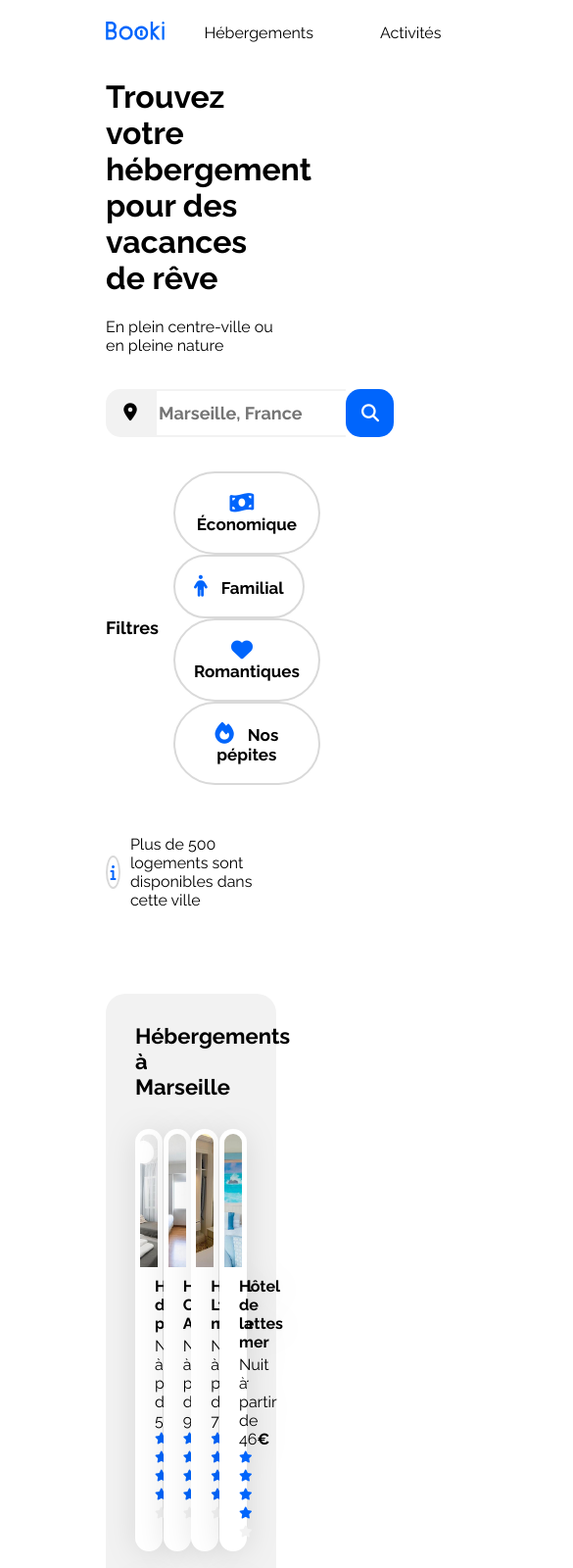
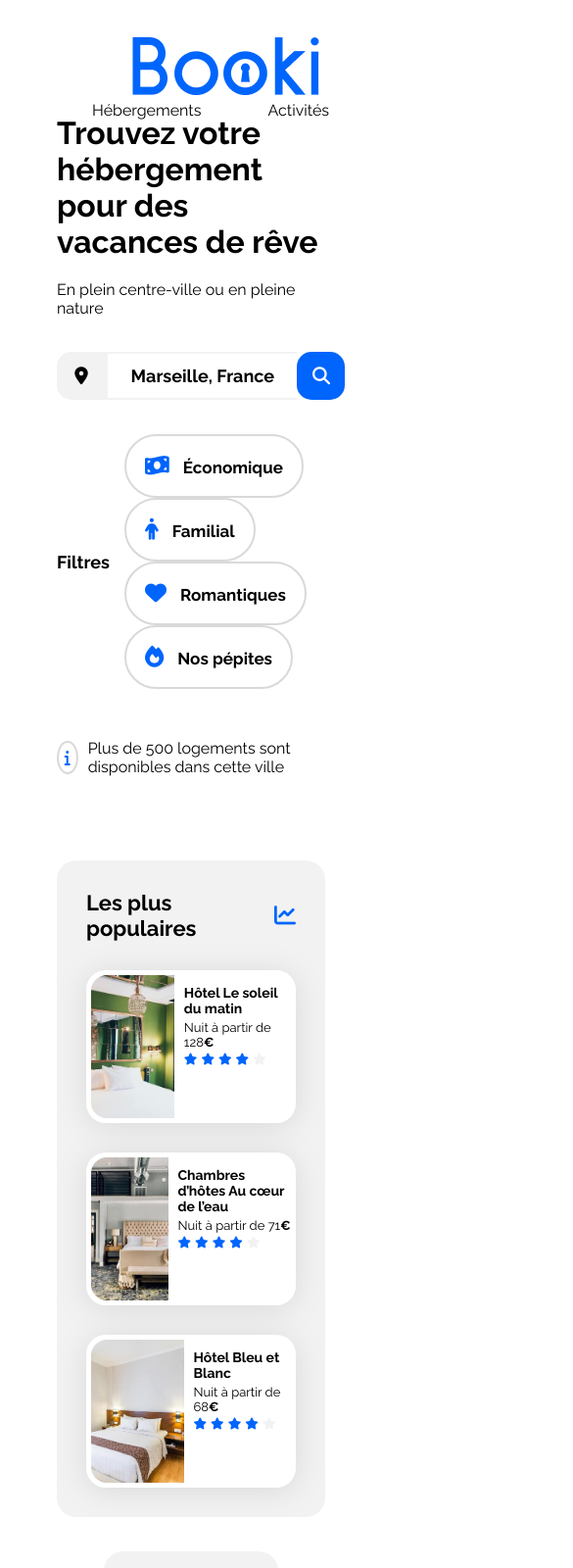
Before and after one commit to Thoamskrg1384/Booki, a plain HTML site: page save.html in a window 390 px wide. Shown: the top 1600 px of the page at 98% size, 585 px wide, since content can reach past the window. Drawn offline with Linux system fonts and the light colour scheme.

Commit message:
tentative d'intégration des media queries

```diff
--- a/css/style.css
+++ b/css/style.css
@@ -19,10 +19,6 @@
 
 .fa-black {
   color: black;
-}
-
-body {
-  padding: 0 50px;
 }
 
 .main-container {
@@ -82,20 +78,29 @@ a {
 }
 
 /* Header et Nav */
-.logo {
-  width: 61, 08px;
-  height: 19px;
+.header-booki {
+  width: 100%;
 }
 
 .header-nav {
+  width: 100%;
+  height: 79px;
   display: flex;
   justify-content: space-between;
   align-items: center;
+  margin-bottom: 30px;
+}
+
+.logo {
+    padding: 30px 50px 30px 0;
+    width: 69.09px;
+    height: 19px;
 }
 
 .nav-list {
   list-style: none;
   display: flex;
+  justify-content: space-between;
 }
 
 .nav-activités {
@@ -121,7 +126,7 @@ a {
 }
 
 .header-title-text {
-  margin-bottom: 35px;
+  margin: 30px 0 35px 0;
 }
 
 .filterStyle {
@@ -319,10 +324,10 @@ a {
   font-size: 16px;
 }
 .footer-div {
-    width: 446.66px;
-    display: flex;
-    justify-content: flex-start;
-    margin-right: 50px;
+  width: 446.66px;
+  display: flex;
+  justify-content: flex-start;
+  margin-right: 50px;
 }
 
 /****** Hebergements And Populaires ***********/
@@ -421,12 +426,13 @@ a {
 }
 
 .card-width {
-  width: 95%;
+  width: 100%;
+  display: flex;
 }
 
 .populaires-cards .card {
   display: flex;
-  align-items: sta;
+  align-items: flex-start;
   margin-top: 30px;
   width: 100%;
   height: 100%;
@@ -441,7 +447,6 @@ a {
   height: 146px;
 
   border-radius: 16px 0 0 16px;
-
 
   overflow: hidden;
 }
@@ -475,7 +480,7 @@ a {
 
 /*Activités*/
 .activités {
-  width: 100%;
+  width: 1280px;
   height: 559.02px;
   padding: 30px 30px;
   margin-top: 30px;
@@ -483,23 +488,26 @@ a {
 
 .activités-cards {
   display: flex;
-  justify-content: space-between;
+  justify-content: flex-start;
+  flex-wrap: wrap;
 }
 
 .activités-cards .card {
   margin-top: 33px;
-  width: 297px;
+  width: 100%;
+  height: 100%;
   padding: 0;
   margin-right: 30px;
 }
 
 .activités .card {
-  width: calc(100% / 4 - 30px);
+  width: calc(100% / 4 - 20px);
 }
 
 .activités-cards .img {
   width: 100%;
   height: 100%;
+  object-fit: cover;
 }
 
 .activités .card .card-figure {
@@ -534,7 +542,9 @@ a {
 
   .populaires {
     width: 100%;
+    height: 252px;
     margin-top: 50px;
+    margin-left: 0;
   }
 
   .populaires-cards {
@@ -561,10 +571,20 @@ a {
     margin-bottom: 35px;
   }
 
+
 }
 
 /* Small devices (phones, less than 768px) */
 @media (max-width: 767.98px) {
+  .header-nav {
+    display: flex;
+    flex-direction: column;
+  }
+
+  .nav-list {
+    display: flex;
+  }
+
   .searchBarButton {
     width: 49px;
     height: 49px;
@@ -594,5 +614,72 @@ a {
     text-decoration: underline 2px solid var(--main-color);
   }
 
+  .hebergements-and-populaires {
+    flex-direction: column-reverse;
+    align-items: center;
+  }
+
+  .hebergements-and-populaires section {
+    background-color: var(--main-bg-color);
+    border-radius: 20px;
+    padding: 30px;
+    box-sizing: border-box;
+  }
+
+  .hebergements {
+    width: 65%;
+    padding: 30px;
+    background-color: white;
+  }
+
+  .populaires {
+    width: 100%;
+    height: 100%;
+    margin-top: 35px;
+    margin-left: 0;
+  }
+
+  .populaires-cards {
+    display: flex;
+    flex-direction: column;
+    width: 100%;
+    height: 100%;
+  }
+
+  .populaires .card {
+    height: calc(100% / 3);
+  }
+
+  .populaires .card .card-figure {
+    width: 123px;
+    height: 146px;
+
+    border-radius: 16px 0 0 16px;
+
+    overflow: hidden;
+  }
+
+  .populaires-cards a {
+    width: 100%;
+  }
+
+  .populaires-cards .card-title {
+    font-size: 14px;
+  }
+
+  .hebergements .card {
+    width: 100%;
+    height: 100%;
+  }
+
+  .populaires .card {
+    width: 100%;
+  }
+
+  .activités {
+    display: flex;
+    flex-wrap: wrap;
+  }
+
   /* ... */
 }
--- a/save.html
+++ b/save.html
@@ -18,12 +18,13 @@
 
 <body>
     <div class="main-container">
-        <header>
+        <header class="header-booki">
             <nav class="header-nav">
-                <a href="/save.html">
-                    <img class="logo" src="/images/logo/Booki.png" alt="logo Booki de l'application écrit en Bleu">
-                </a>
-
+                <div class="logo">
+                    <a href="/save.html">
+                        <img src="/images/logo/Booki.png" alt="logo Booki de l'application écrit en Bleu">
+                    </a>
+                </div>
                 <ul class="nav-list">
                     <li class="nav-hebergements">
                         <a class="overline-hebergements" href="#ancre-hebergements">Hébergements</a>
@@ -43,7 +44,7 @@
                 <div class="location">
                     <i class="fa-solid fa-black fa-location-dot"></i>
                 </div>
-                <input class="input-searchBar" type="search" placeholder="Marseille, France">
+                <input class="input-searchBar" type="search" value ="     Marseille, France">
                 <button class="searchBarButton" type="submit"><i class="fa-solid fa-white fa-magnifying-glass"></i><span class="searchBarButton-text">Rechercher</span></button>
             </form>
 
@@ -336,7 +337,7 @@
                         </a>
                     </article>
                     <article class="card">
-                        <a href="#">
+                        <a href="#" class="card-size">
                             <div class="card-figure">
                                 <img src="/images/activites/paul-hermann.jpg"
                                     alt="Image du Fort de Pommègues parmis les rochers">
@@ -347,7 +348,7 @@
                         </a>
                     </article>
                     <article class="card">
-                        <a href="#">
+                        <a href="#" class="card-size">
                             <div class="card-figure">
                                 <img src="images/activites/kilyan-sockalingum.jpg"
                                     alt="Image du parc nationnal des Calanques vu de haut avec la mer en fond">
@@ -358,7 +359,7 @@
                         </a>
                     </article>
                     <article class="card">
-                        <a href="#">
+                        <a href="#" class="card-size">
                             <div class="card-figure">
                                 <img src="images/activites/florian-wehde.jpg"
                                     alt="Image Notre-Dame-de-la-Garde qui surplombant la ville">
```
Also changed, not shown: images/logo/Info.svg (deleted), images/logo/pointeurGps.svg (deleted).
